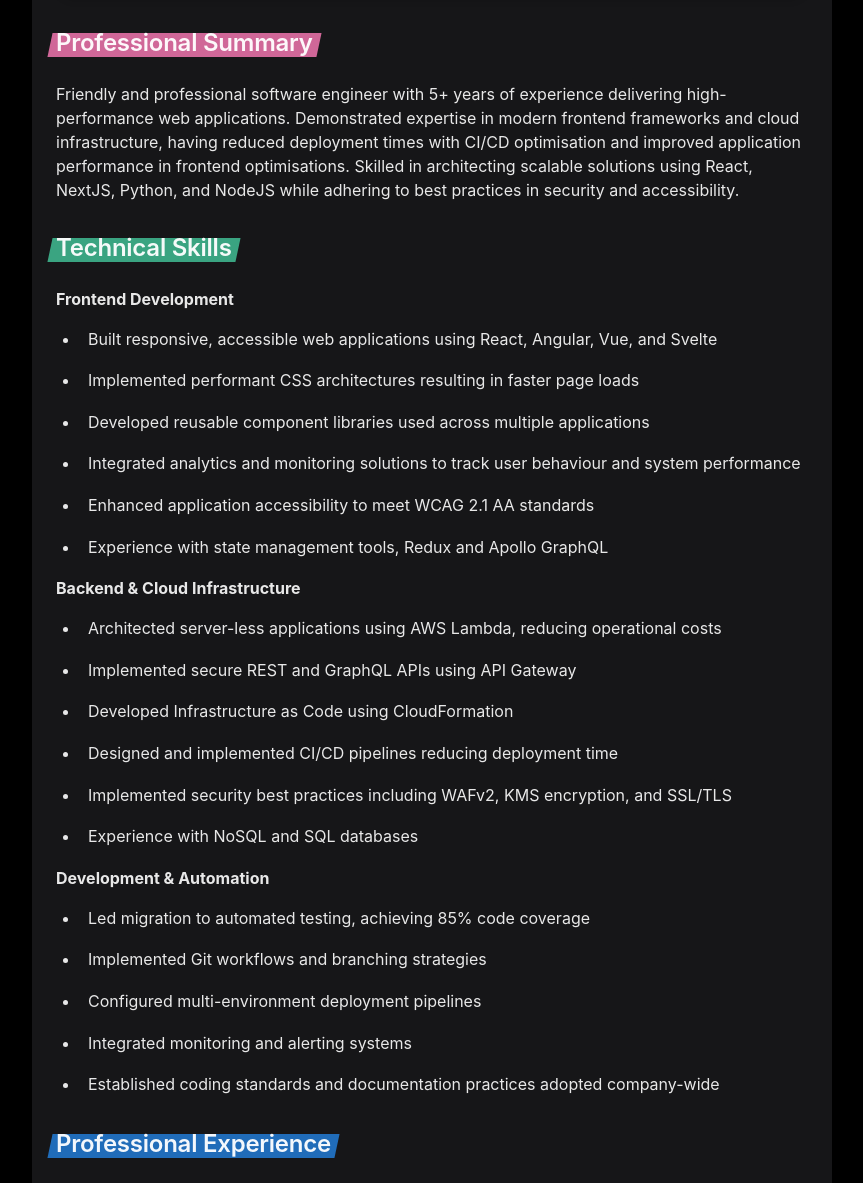
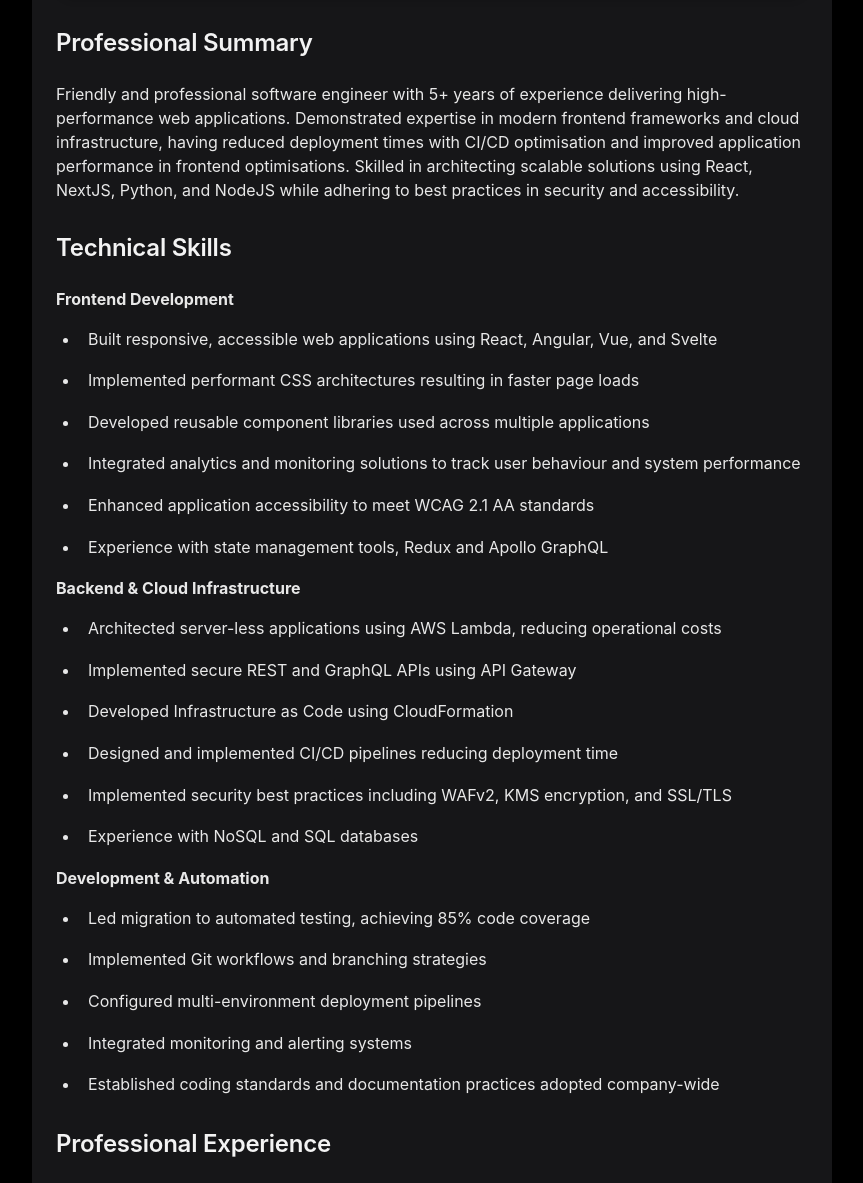
Before and after one commit to grantis/grantis.github.io, a plain HTML site: page index.html in a window 1280 px wide. Shown: the part 271-1454 px from the top of the page, without its empty margins (208-1071 px from the left). Drawn offline with Linux system fonts and the light colour scheme.

Commit message:
Update index.html

```diff
--- a/index.html
+++ b/index.html
@@ -70,7 +70,7 @@
 				</div>
 			</header>
 			<div class="content-container">
-				<h2 id="148d723f-2a4c-80b0-8167-d4a8ee177bb4" class=""><span class="highlight-pink">Professional Summary</span></h2>
+				<h2 id="148d723f-2a4c-80b0-8167-d4a8ee177bb4" class=""><span class="">Professional Summary</span></h2>
 				<p id="148d723f-2a4c-80bc-90c9-e19f9ba8587d" class="">Friendly and professional software engineer with
 					5+
 					years of experience delivering high-performance web applications. Demonstrated expertise in modern
@@ -79,7 +79,7 @@
 					and improved application performance in frontend optimisations. Skilled in architecting scalable
 					solutions using React, NextJS, Python, and NodeJS while adhering to best practices in security and
 					accessibility.</p>
-				<h2 id="148d723f-2a4c-80f9-a94a-cffa7b0b3941" class=""><span class="highlight-green">Technical Skills</span></h2>
+				<h2 id="148d723f-2a4c-80f9-a94a-cffa7b0b3941" class=""><span class="">Technical Skills</span></h2>
 				<p id="148d723f-2a4c-8015-b422-f3146be3c2f3" class=""><strong>Frontend Development</strong></p>
 				<ul id="148d723f-2a4c-801b-9b65-d6ab7964b465" class="bulleted-list">
 					<li style="list-style-type:disc">Built responsive, accessible web applications using React, Angular,
@@ -150,7 +150,7 @@
 					<li style="list-style-type:disc">Established coding standards and documentation practices adopted
 						company-wide</li>
 				</ul>
-				<h2 id="148d723f-2a4c-8008-90ef-d9ee58c1b124" class=""><span class="highlight-blue">Professional Experience</span></h2>
+				<h2 id="148d723f-2a4c-8008-90ef-d9ee58c1b124" class=""><span class="">Professional Experience</span></h2>
 				<h3 id="148d723f-2a4c-80cf-b7c3-d08f417ea9fd" class="">Full-stack Developer | Movember | May 2022 -
 					Present
 				</h3>
```
